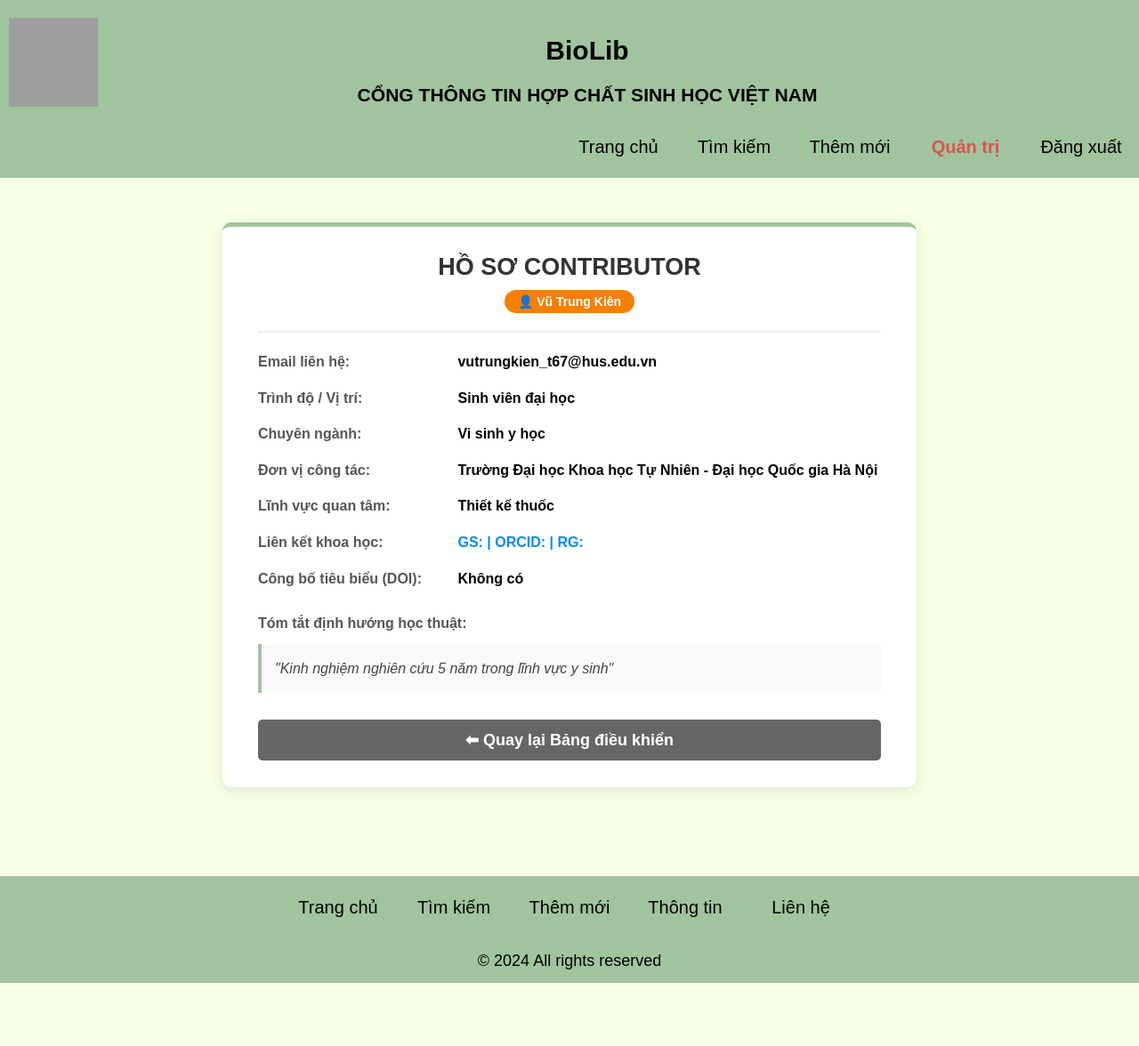
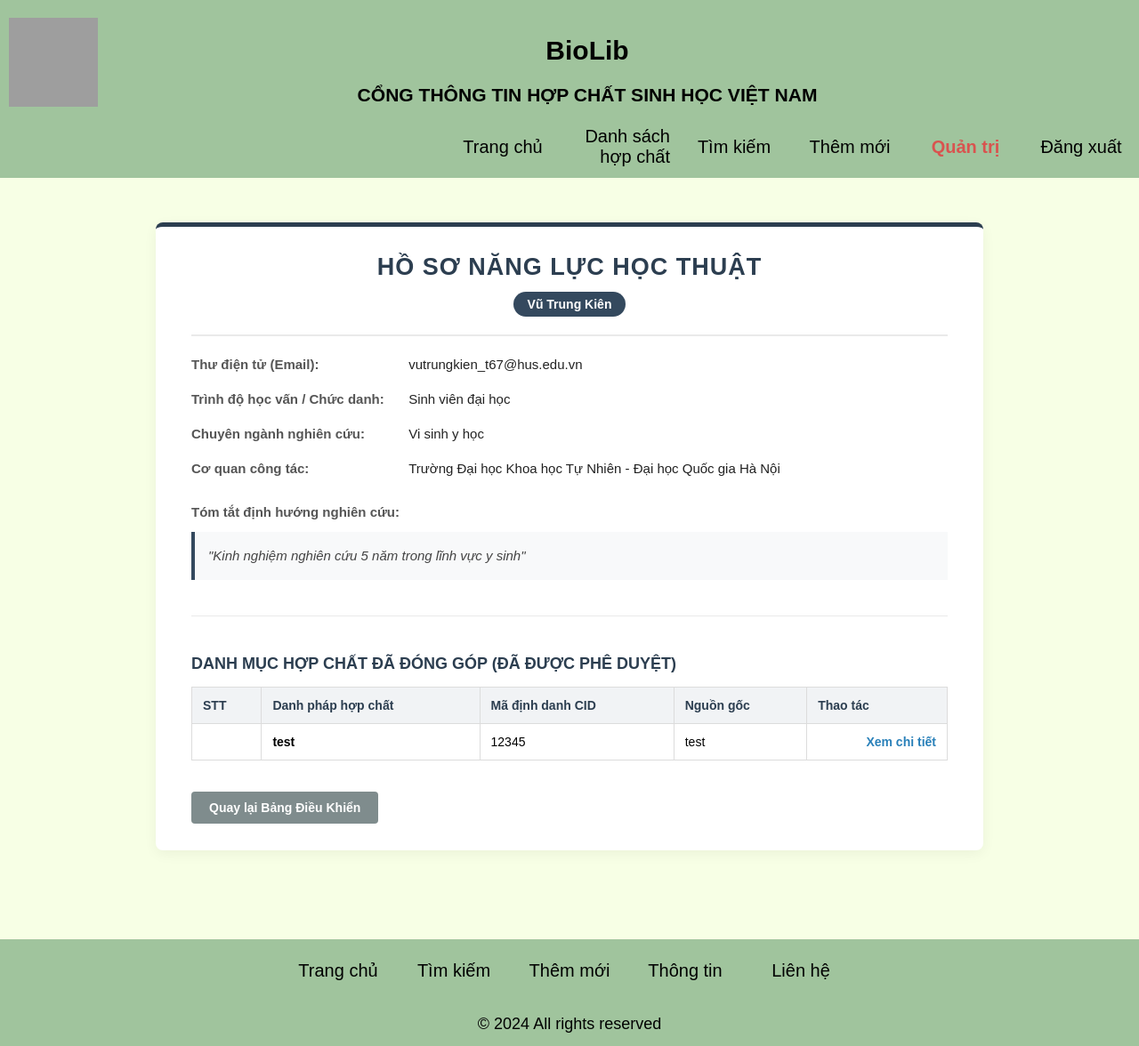
Before and after one commit to vkienwired/PRJ_BioLib, a PHP site: page /view_user.php?id=9 in a window 1280 px wide. Shown: the whole page at 89% size. Before the commit the page ends 1105 px from the top, so only its background shows below. Run offline with PHP 8.4, Linux system fonts and the light colour scheme; a user stored in the database is signed in; data comes from the database, SQL or seed files in the repository; grey boxes are pictures that could not be loaded.

Commit message:
add list.php

```diff
--- a/header.php
+++ b/header.php
@@ -1,4 +1,3 @@
-
 <!DOCTYPE html>
 <html lang="en">
 
@@ -151,6 +150,7 @@
         <nav>
             <ul class="menu">
                 <li><a href="index.php">Trang chủ</a></li>
+                <li><a href="list.php">Danh sách hợp chất</a></li>
                 <li><a href="search.php">Tìm kiếm</a></li>
                 <li><a href="addnew.php">Thêm mới</a></li>
 
--- a/view_user.php
+++ b/view_user.php
@@ -2,24 +2,33 @@
 session_start();
 include_once 'connectdb.php';
 
-// Khóa an ninh: Chỉ Admin mới được quyền xem hồ sơ người khác
+// Xác thực quyền truy cập: Chỉ Quản trị viên (Admin) mới được phép xem hồ sơ chi tiết của người dùng khác.
 if (!isset($_SESSION['role']) || $_SESSION['role'] !== 'admin') {
-    die("<script>alert('Chỉ Admin mới có quyền xem trang này!'); window.location.href='index.php';</script>");
+    die("<script>alert('Truy cập bị từ chối: Yêu cầu quyền Quản trị viên.'); window.location.href='index.php';</script>");
 }
 
+// Kiểm tra tham số định danh người dùng
 if (!isset($_GET['id'])) {
-    die("Không tìm thấy người dùng!");
+    die("Lỗi hệ thống: Không tìm thấy định danh người dùng.");
 }
 
 $user_id = mysqli_real_escape_string($conn, $_GET['id']);
-$sql = "SELECT * FROM users WHERE id = '$user_id'";
-$result = mysqli_query($conn, $sql);
 
-if (mysqli_num_rows($result) == 0) {
-    die("Tài khoản này không còn tồn tại trong hệ thống.");
+// Truy xuất thông tin chi tiết của người dùng từ cơ sở dữ liệu
+$sql_user = "SELECT * FROM users WHERE id = '$user_id'";
+$result_user = mysqli_query($conn, $sql_user);
+
+if (mysqli_num_rows($result_user) == 0) {
+    die("Dữ liệu không hợp lệ: Tài khoản người dùng không tồn tại trên hệ thống.");
 }
 
-$user = mysqli_fetch_assoc($result);
+$user = mysqli_fetch_assoc($result_user);
+
+// Truy xuất danh sách các hợp chất đã được người dùng đóng góp và đã qua kiểm duyệt
+$sql_compounds = "SELECT stt, new_stt, name, cid, origin FROM compoundbiolib
+                  WHERE created_by = '$user_id' AND status = 'approved'
+                  ORDER BY stt DESC";
+$result_compounds = mysqli_query($conn, $sql_compounds);
 
 include_once 'header.php';
 ?>
@@ -28,106 +37,187 @@ include_once 'header.php';
 <html lang="vi">
 <head>
     <meta charset="UTF-8">
-    <title>Hồ sơ Contributor</title>
+    <title>Hồ sơ Cộng tác viên | BioLib</title>
     <style>
         .profile-container {
-            width: 700px;
+            width: 850px;
             margin: 50px auto 100px auto;
             background: #fff;
             padding: 30px 40px;
-            border-radius: 10px;
-            box-shadow: 0 4px 15px rgba(0,0,0,0.1);
-            border-top: 5px solid rgb(160, 196, 157);
+            border-radius: 8px;
+            box-shadow: 0 4px 15px rgba(0,0,0,0.05);
+            border-top: 5px solid #2c3e50;
         }
         .profile-header {
             text-align: center;
-            border-bottom: 2px solid #eee;
+            border-bottom: 2px solid #eaeaea;
             padding-bottom: 20px;
             margin-bottom: 20px;
         }
-        .profile-header h2 { margin: 0; color: #333; }
+        .profile-header h2 {
+            margin: 0;
+            color: #2c3e50;
+            font-family: Arial, sans-serif;
+            text-transform: uppercase;
+            letter-spacing: 1px;
+        }
         .badge {
             display: inline-block;
-            background-color: #f77f00;
-            color: white;
-            padding: 5px 15px;
-            border-radius: 20px;
+            background-color: #34495e;
+            color: #ffffff;
+            padding: 6px 16px;
+            border-radius: 15px;
             font-size: 14px;
             font-weight: bold;
-            margin-top: 10px;
+            margin-top: 12px;
         }
-        .info-group { margin-bottom: 15px; font-size: 16px; line-height: 1.6; }
-        .info-label { font-weight: bold; color: #555; display: inline-block; width: 220px; }
-        .info-value { color: #000; font-weight: bold; }
+        .info-group {
+            margin-bottom: 15px;
+            font-size: 15px;
+            line-height: 1.6;
+            color: #333;
+        }
+        .info-label {
+            font-weight: bold;
+            color: #555;
+            display: inline-block;
+            width: 240px;
+        }
+        .info-value {
+            color: #222;
+            font-weight: 500;
+        }
 
         .statement-box {
-            background-color: #f9f9f9;
-            border-left: 4px solid rgb(160, 196, 157);
+            background-color: #f8f9fa;
+            border-left: 4px solid #34495e;
             padding: 15px;
             margin-top: 10px;
             font-style: italic;
             color: #444;
+            line-height: 1.6;
+        }
+
+        .compound-list-section {
+            margin-top: 40px;
+            border-top: 1px solid #eaeaea;
+            padding-top: 25px;
+        }
+        .compound-list-section h3 {
+            color: #2c3e50;
+            font-size: 18px;
+            margin-bottom: 15px;
+            text-transform: uppercase;
+        }
+        .compound-table {
+            width: 100%;
+            border-collapse: collapse;
+            margin-top: 10px;
+            font-size: 14px;
+        }
+        .compound-table th, .compound-table td {
+            border: 1px solid #dcdcdc;
+            padding: 12px;
+            text-align: left;
+        }
+        .compound-table th {
+            background-color: #f1f3f5;
+            color: #2c3e50;
+            font-weight: bold;
+        }
+        .compound-table tr:hover { background-color: #f8f9fa; }
+        .view-link {
+            color: #2980b9;
+            text-decoration: none;
+            font-weight: bold;
+            transition: color 0.2s;
+        }
+        .view-link:hover {
+            color: #1a5276;
+            text-decoration: underline;
         }
 
         .btn-back {
-            display: block;
-            text-align: center;
-            background-color: #666;
+            display: inline-block;
+            background-color: #7f8c8d;
             color: white;
-            padding: 12px;
+            padding: 10px 20px;
             text-decoration: none;
-            border-radius: 5px;
+            border-radius: 4px;
             font-weight: bold;
-            margin-top: 30px;
-            transition: 0.3s;
+            margin-top: 35px;
+            transition: background-color 0.3s;
+            font-size: 14px;
         }
-        .btn-back:hover { background-color: #333; }
+        .btn-back:hover { background-color: #2c3e50; }
     </style>
 </head>
 <body>
     <div class="profile-container">
         <div class="profile-header">
-            <h2>HỒ SƠ CONTRIBUTOR</h2>
-            <div class="badge">👤 <?php echo htmlspecialchars($user['fullname'] ? $user['fullname'] : $user['username']); ?></div>
+            <h2>Hồ Sơ Năng Lực Học Thuật</h2>
+            <div class="badge">
+                <?php echo htmlspecialchars($user['fullname'] ? $user['fullname'] : $user['username']); ?>
+            </div>
         </div>
 
         <div class="info-group">
-            <span class="info-label">Email liên hệ:</span>
+            <span class="info-label">Thư điện tử (Email):</span>
             <span class="info-value"><?php echo htmlspecialchars($user['email'] ? $user['email'] : 'Chưa cập nhật'); ?></span>
         </div>
         <div class="info-group">
-            <span class="info-label">Trình độ / Vị trí:</span>
+            <span class="info-label">Trình độ học vấn / Chức danh:</span>
             <span class="info-value"><?php echo htmlspecialchars($user['academic_level'] ? $user['academic_level'] : 'Chưa cập nhật'); ?></span>
         </div>
         <div class="info-group">
-            <span class="info-label">Chuyên ngành:</span>
+            <span class="info-label">Chuyên ngành nghiên cứu:</span>
             <span class="info-value"><?php echo htmlspecialchars($user['major'] ? $user['major'] : 'Chưa cập nhật'); ?></span>
         </div>
         <div class="info-group">
-            <span class="info-label">Đơn vị công tác:</span>
+            <span class="info-label">Cơ quan công tác:</span>
             <span class="info-value"><?php echo htmlspecialchars($user['institution'] ? $user['institution'] : 'Chưa cập nhật'); ?></span>
-        </div>
-        <div class="info-group">
-            <span class="info-label">Lĩnh vực quan tâm:</span>
-            <span class="info-value"><?php echo htmlspecialchars($user['research_interests'] ? $user['research_interests'] : 'Chưa cập nhật'); ?></span>
-        </div>
-        <div class="info-group">
-            <span class="info-label">Liên kết khoa học:</span>
-            <span class="info-value" style="color: #008bf8;"><?php echo htmlspecialchars($user['profile_links'] ? $user['profile_links'] : 'Không có'); ?></span>
-        </div>
-        <div class="info-group">
-            <span class="info-label">Công bố tiêu biểu (DOI):</span>
-            <span class="info-value"><?php echo htmlspecialchars($user['publications'] ? $user['publications'] : 'Không có'); ?></span>
         </div>
 
         <div class="info-group" style="margin-top: 25px;">
-            <span class="info-label" style="width: 100%;">Tóm tắt định hướng học thuật:</span>
+            <span class="info-label" style="width: 100%;">Tóm tắt định hướng nghiên cứu:</span>
             <div class="statement-box">
-                "<?php echo nl2br(htmlspecialchars($user['academic_statement'] ? $user['academic_statement'] : 'Người dùng chưa có chia sẻ nào.')); ?>"
+                "<?php echo nl2br(htmlspecialchars($user['academic_statement'] ? $user['academic_statement'] : 'Hệ thống chưa ghi nhận thông tin học thuật từ người dùng này.')); ?>"
             </div>
         </div>
 
-        <a href="admin_dashboard.php" class="btn-back">⬅ Quay lại Bảng điều khiển</a>
+        <div class="compound-list-section">
+            <h3>Danh Mục Hợp Chất Đã Đóng Góp (Đã Được Phê Duyệt)</h3>
+            <?php if (mysqli_num_rows($result_compounds) > 0): ?>
+                <table class="compound-table">
+                    <thead>
+                        <tr>
+                            <th>STT</th>
+                            <th>Danh pháp hợp chất</th>
+                            <th>Mã định danh CID</th>
+                            <th>Nguồn gốc</th>
+                            <th>Thao tác</th>
+                        </tr>
+                    </thead>
+                    <tbody>
+                        <?php while($row = mysqli_fetch_assoc($result_compounds)): ?>
+                        <tr>
+                            <td><?php echo htmlspecialchars($row['new_stt']); ?></td>
+                            <td><strong><?php echo htmlspecialchars($row['name']); ?></strong></td>
+                            <td><?php echo htmlspecialchars($row['cid']); ?></td>
+                            <td><?php echo htmlspecialchars($row['origin']); ?></td>
+                            <td>
+                                <a href="edit.php?id=<?php echo urlencode($row['stt']); ?>" class="view-link">Xem chi tiết</a>
+                            </td>
+                        </tr>
+                        <?php endwhile; ?>
+                    </tbody>
+                </table>
+            <?php else: ?>
+                <p style="color: #666; font-style: italic; margin-top: 15px;">Dữ liệu trống: Người dùng chưa có công bố hợp chất nào được hệ thống phê duyệt.</p>
+            <?php endif; ?>
+        </div>
+
+        <a href="admin_dashboard.php" class="btn-back">Quay lại Bảng Điều Khiển</a>
     </div>
 </body>
 <?php include_once 'footer.php'; ?>
```
Also changed, not shown: list.php (added, +258 -0 lines).
